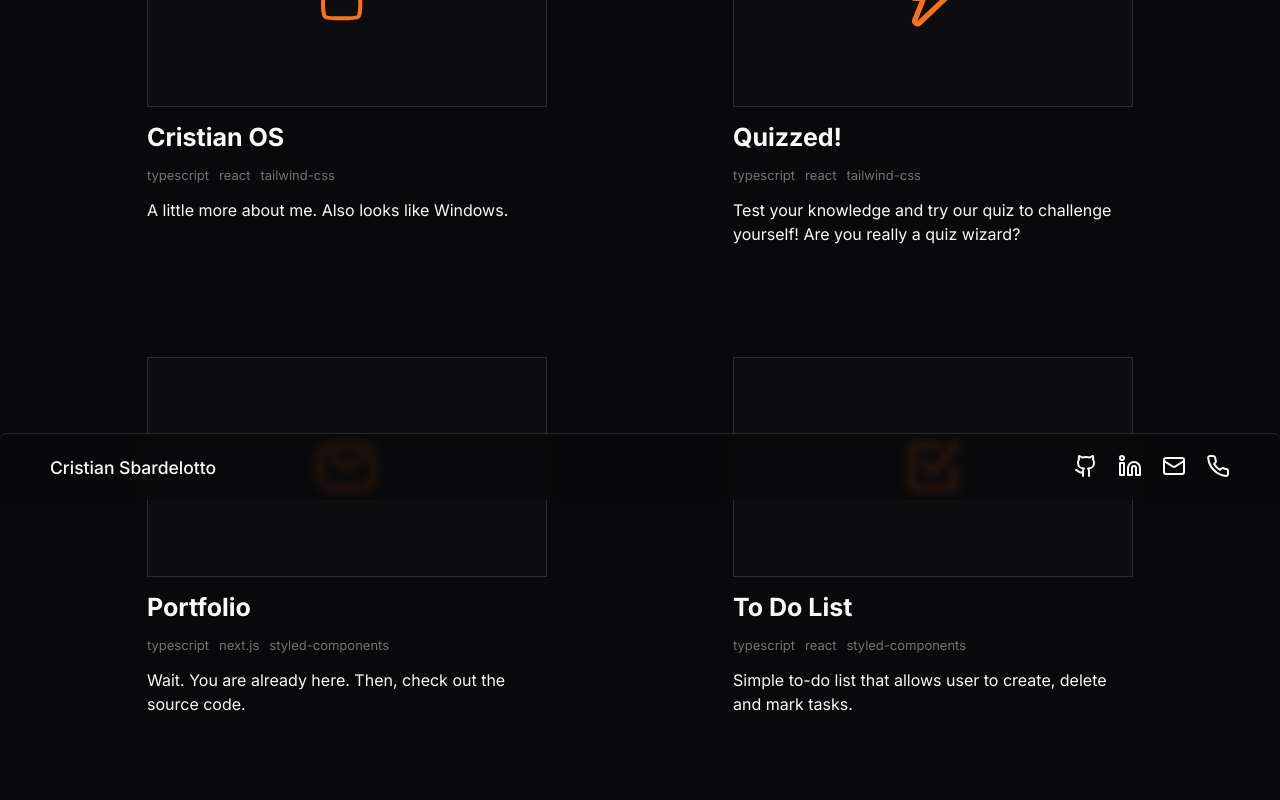
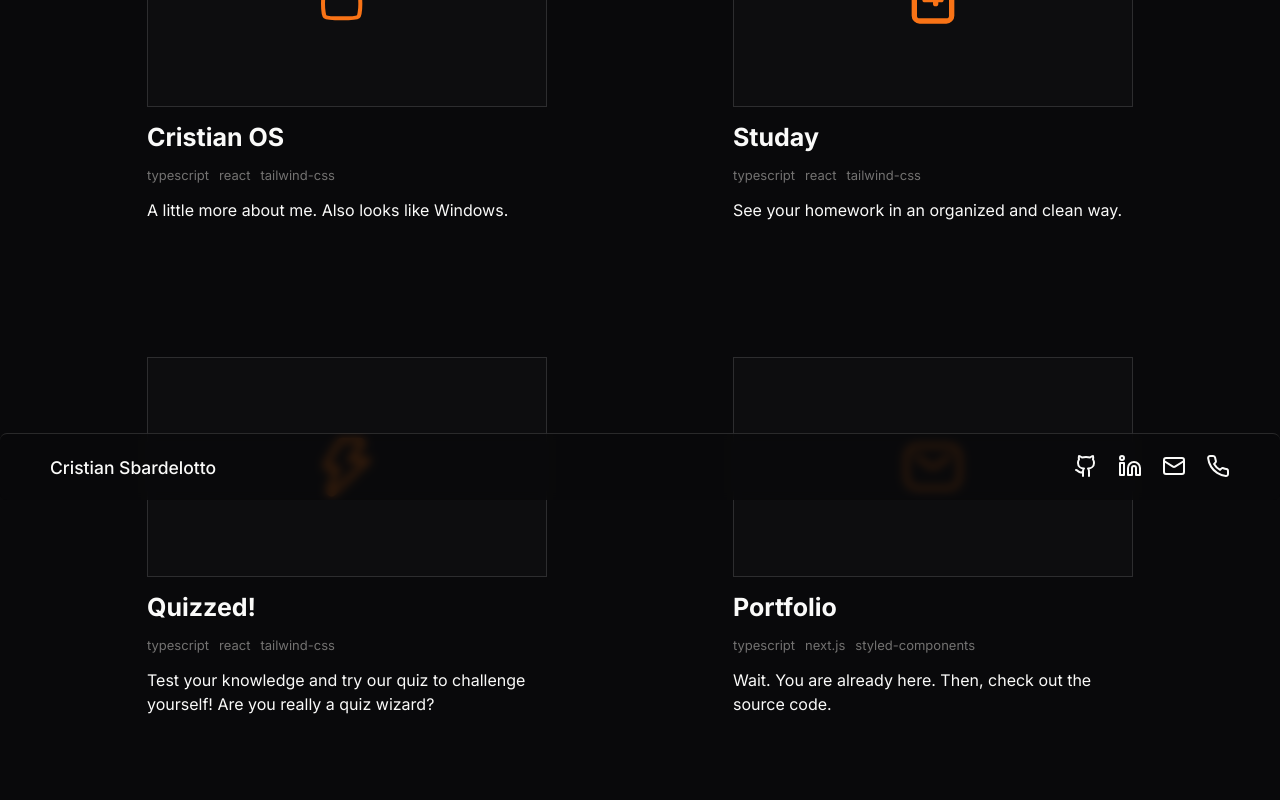
Before and after one commit to cristian-sbardelotto/portfolio, a Next.js app: page /projects in a window 1280 px wide. Shown: the part 300-1100 px from the top of the page. Built offline with nearby package versions, Linux system fonts and the light colour scheme.

Commit message:
feat: add new project

```diff
--- a/src/data/projectsMock.ts
+++ b/src/data/projectsMock.ts
@@ -3,9 +3,9 @@ import { ProjectProps } from '@/types';
 import { v4 as randomUUID } from 'uuid';
 
 import cristianOS from '/public/assets/projects/cristian-os.svg';
+import studay from '/public/assets/projects/studay.svg';
 import quizzed from '/public/assets/projects/quizzed.svg';
 import portfolio from '/public/assets/projects/portfolio.svg';
-import todoList from '/public/assets/projects/todo-list.svg';
 import memeCreator from '/public/assets/projects/meme-creator.svg';
 import qrCodeGenerator from '/public/assets/projects/qr-code-generator.svg';
 
@@ -17,6 +17,14 @@ export const projects: ProjectProps[] = [
     description: 'A little more about me. Also looks like Windows.',
     technologies: ['typescript', 'react', 'tailwind-css'],
     githubUrl: 'https://github.com/cristian-sbardelotto/cristian-os',
+  },
+  {
+    id: randomUUID(),
+    title: 'Studay',
+    image: studay,
+    description: 'See your homework in an organized and clean way.',
+    technologies: ['typescript', 'react', 'tailwind-css'],
+    githubUrl: 'https://github.com/cristian-sbardelotto/studay',
   },
   {
     id: randomUUID(),
@@ -37,15 +45,6 @@ export const projects: ProjectProps[] = [
   },
   {
     id: randomUUID(),
-    title: 'To Do List',
-    image: todoList,
-    description:
-      'Simple to-do list that allows user to create, delete and mark tasks.',
-    technologies: ['typescript', 'react', 'styled-components'],
-    githubUrl: 'https://github.com/cristian-sbardelotto/to-do-list',
-  },
-  {
-    id: randomUUID(),
     title: 'Meme Creator',
     image: memeCreator,
     description:
```
Also changed, not shown: public/assets/projects/studay.svg (added), public/assets/projects/todo-list.svg (deleted).
